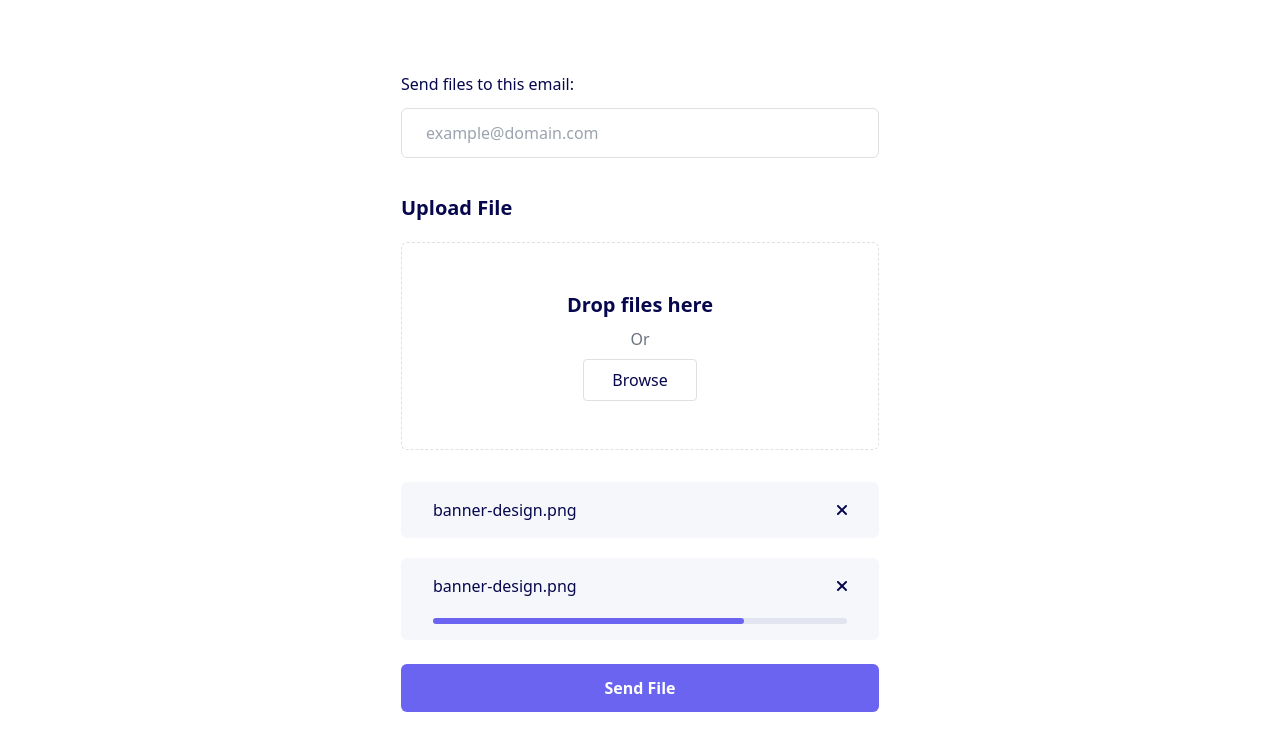
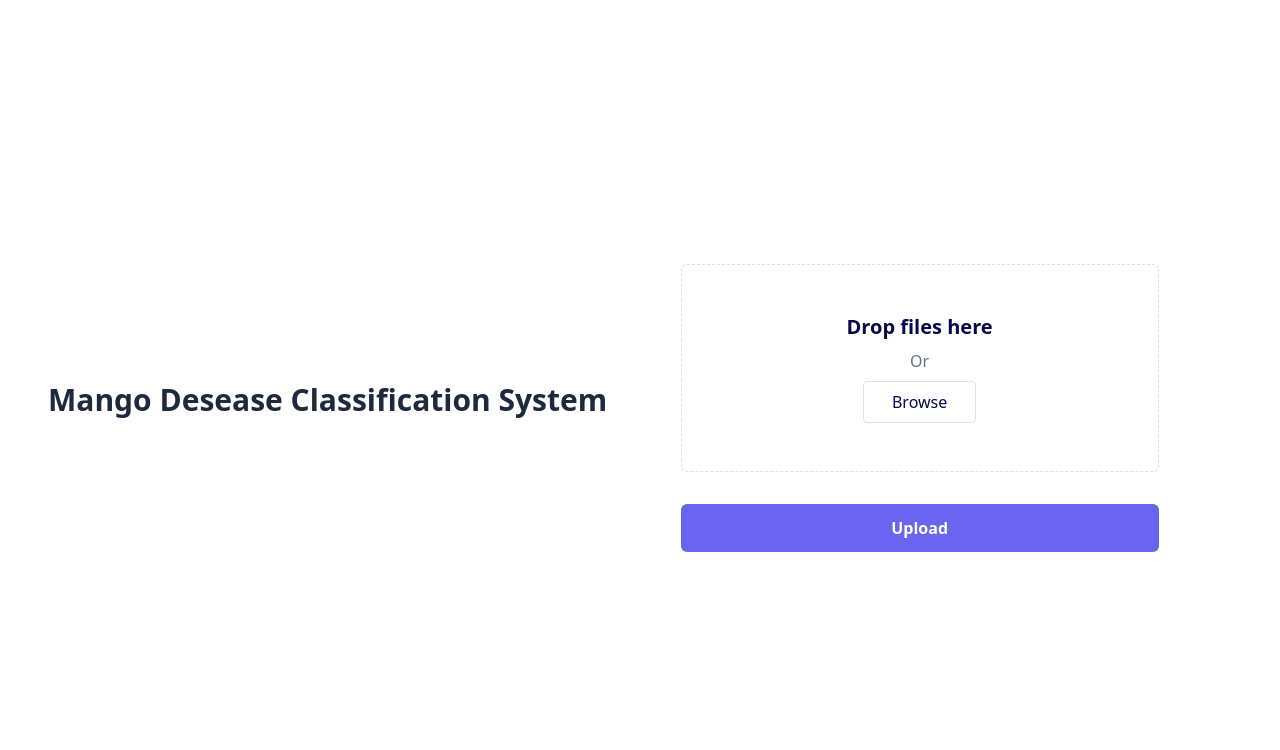
Before and after one commit to JapinanClarence/Mango-Desease-Classification-Web-App, a website: page index.html in a window 1280 px wide. Drawn offline with Linux system fonts and the light colour scheme.

Commit message:
updated homepage

```diff
--- a/index.html
+++ b/index.html
@@ -7,42 +7,25 @@
     <title>MDCS</title>
 </head>
 <body class="h-screen">
-    <!-- component -->
-<div class="flex items-center justify-center p-12">
-    <!-- Author: FormBold Team -->
-    <!-- Learn More: https://formbold.com -->
+
+<div class="h-full flex items-center justify-center p-12 flex-col md:flex-row">
+   <div class="">
+        <h1 class="font-bold text-3xl text-slate-800">Mango Desease Classification System</h1>
+   </div>
     <div class="mx-auto w-full max-w-[550px] bg-white">
       <form
         class="py-6 px-9"
-        action="https://formbold.com/s/FORM_ID"
         method="POST"
       >
-        <div class="mb-5">
-          <label
-            for="email"
-            class="mb-3 block text-base font-medium text-[#07074D]"
-          >
-            Send files to this email:
-          </label>
-          <input
-            type="email"
-            name="email"
-            id="email"
-            placeholder="example@domain.com"
-            class="w-full rounded-md border border-[#e0e0e0] bg-white py-3 px-6 text-base font-medium text-[#6B7280] outline-none focus:border-[#6A64F1] focus:shadow-md"
-          />
-        </div>
 
         <div class="mb-6 pt-4">
-          <label class="mb-5 block text-xl font-semibold text-[#07074D]">
-            Upload File
-          </label>
+
 
           <div class="mb-8">
             <input type="file" name="file" id="file" class="sr-only" />
             <label
               for="file"
-              class="relative flex min-h-[200px] items-center justify-center rounded-md border border-dashed border-[#e0e0e0] p-12 text-center"
+              class="relative flex min-h-[200px] items-center justify-center rounded-md border border-dashed border-[#e0e0e0] p-12 text-center hover:border-[#6A64F1]"
             >
               <div>
                 <span class="mb-2 block text-xl font-semibold text-[#07074D]">
@@ -52,7 +35,7 @@
                   Or
                 </span>
                 <span
-                  class="inline-flex rounded border border-[#e0e0e0] py-2 px-7 text-base font-medium text-[#07074D]"
+                  class="inline-flex rounded border border-[#e0e0e0] hover:bg-[#6A64F1] hover:text-white py-2 px-7 text-base font-medium text-[#07074D]"
                 >
                   Browse
                 </span>
@@ -60,7 +43,7 @@
             </label>
           </div>
 
-          <div class="mb-5 rounded-md bg-[#F5F7FB] py-4 px-8">
+          <!-- <div class="mb-5 rounded-md bg-[#F5F7FB] py-4 px-8">
             <div class="flex items-center justify-between">
               <span class="truncate pr-3 text-base font-medium text-[#07074D]">
                 banner-design.png
@@ -117,20 +100,20 @@
                   />
                 </svg>
               </button>
-            </div>
-            <div class="relative mt-5 h-[6px] w-full rounded-lg bg-[#E2E5EF]">
+            </div> -->
+            <!-- <div class="relative mt-5 h-[6px] w-full rounded-lg bg-[#E2E5EF]">
               <div
                 class="absolute left-0 right-0 h-full w-[75%] rounded-lg bg-[#6A64F1]"
               ></div>
             </div>
-          </div>
+          </div> -->
         </div>
 
         <div>
           <button
             class="hover:shadow-form w-full rounded-md bg-[#6A64F1] py-3 px-8 text-center text-base font-semibold text-white outline-none"
           >
-            Send File
+            Upload
           </button>
         </div>
       </form>
```
Also changed, not shown: public/css/output.css.
